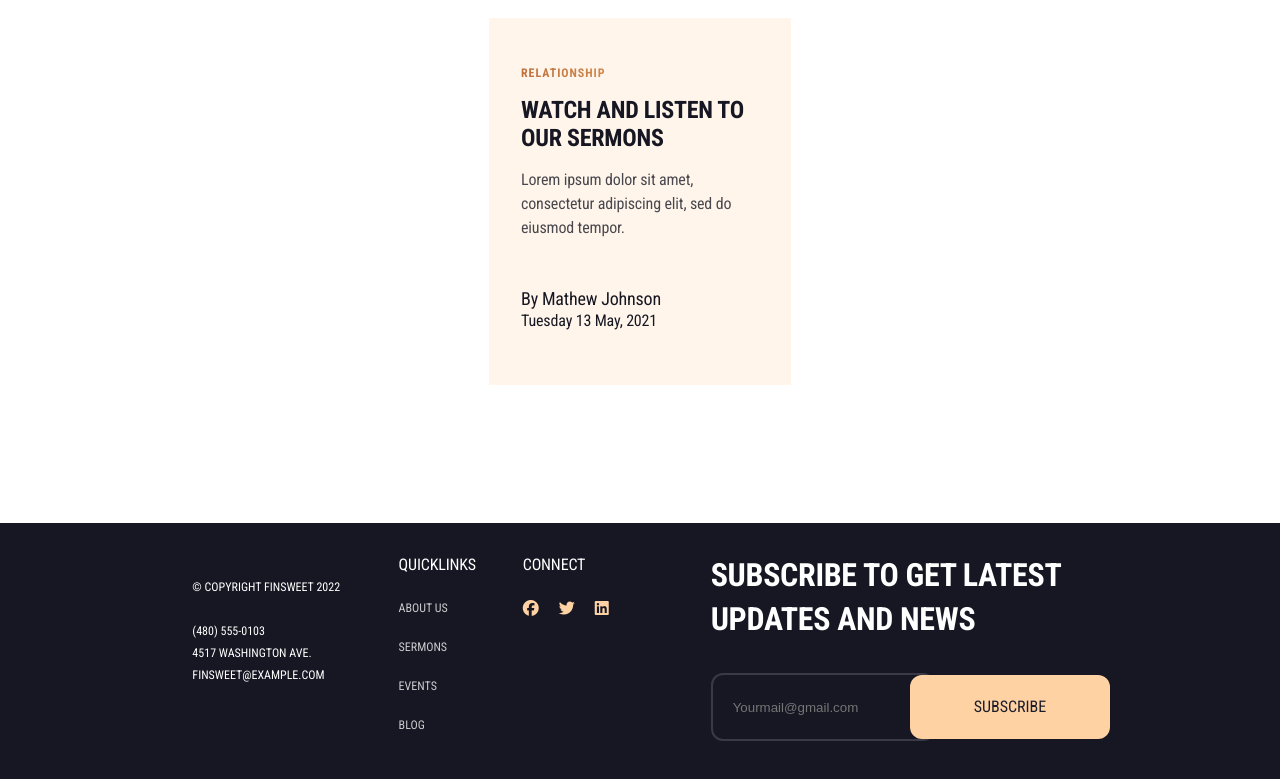
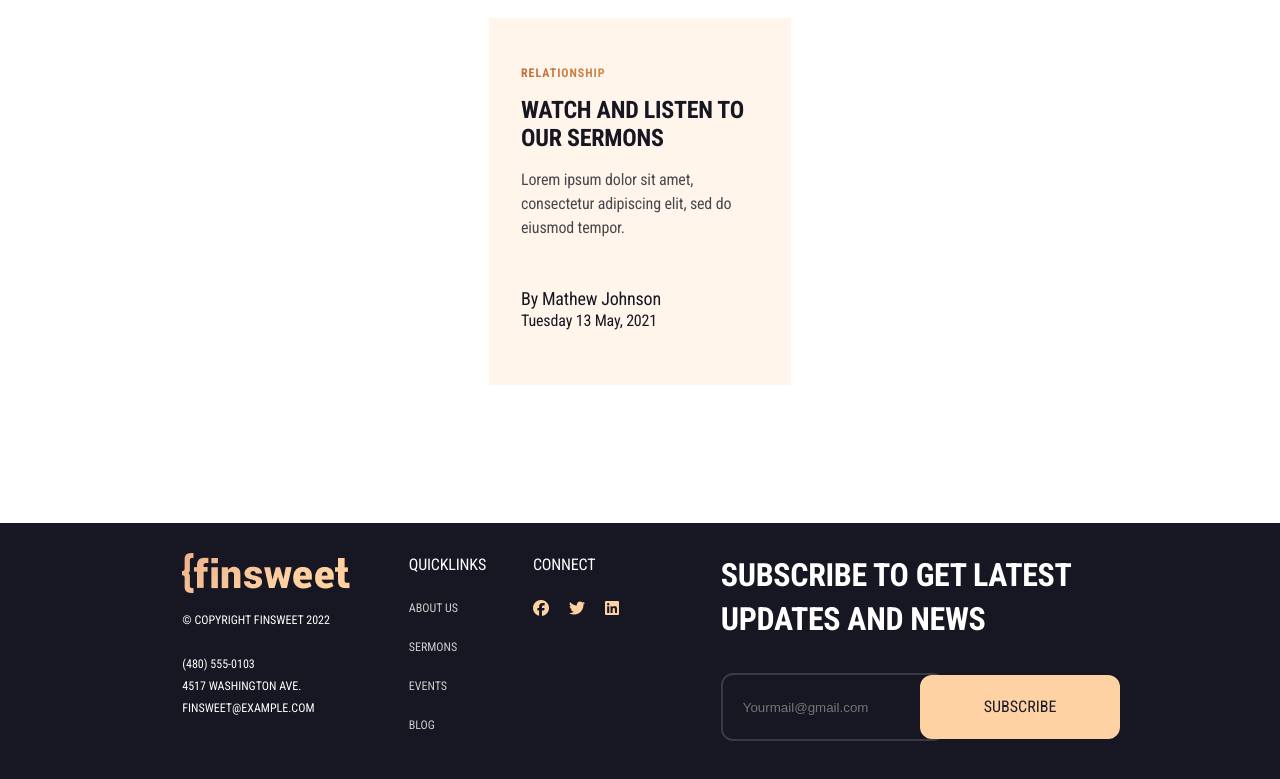
Before and after one commit to GoHard26/finsweet, a plain HTML site: page index.html in a window 1280 px wide. Shown: the part 6681-7460 px from the top of the page. Drawn offline with Linux system fonts and the light colour scheme.

Commit message:
Update index.html

```diff
--- a/index.html
+++ b/index.html
@@ -259,11 +259,12 @@
 
     <!-- Footer -->
 
+
     <footer class="footer">
         <div class="footer__wrapper">
             <div class="footer__contacts">
                 <div class="footer__logo_img">
-                    <a href=""><img src="{{URL::asset('/img/footer_logo.png')}}" alt="" class="footer__logo"></a>
+                    <a href=""><img src="/img/footer_logo.png" alt="logo" class="footer__logo"></a>
                 </div>
                 <ul class="footer__contacts__list">
                     <li class="footer__contacts__item">© Copyright Finsweet 2022</li>
```
